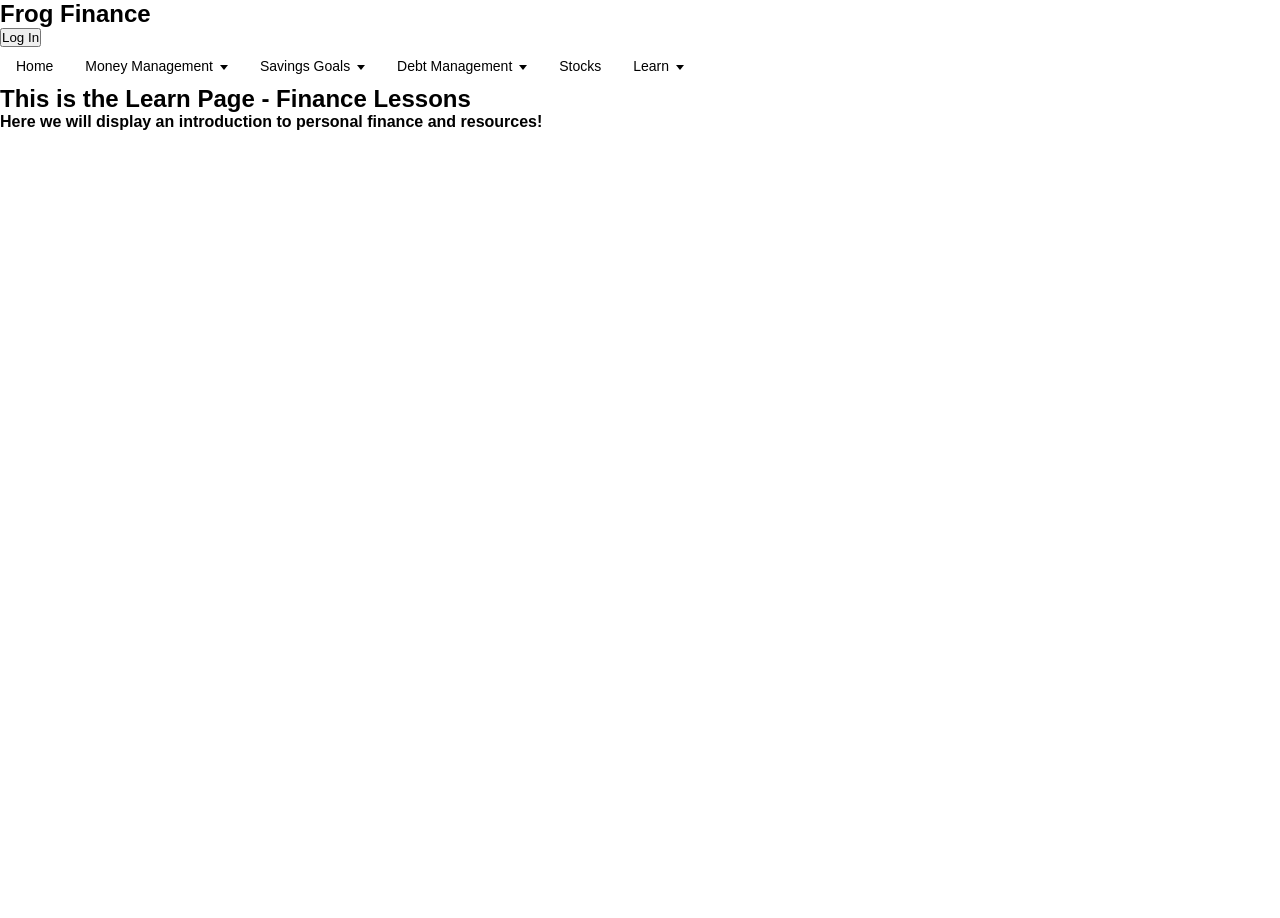
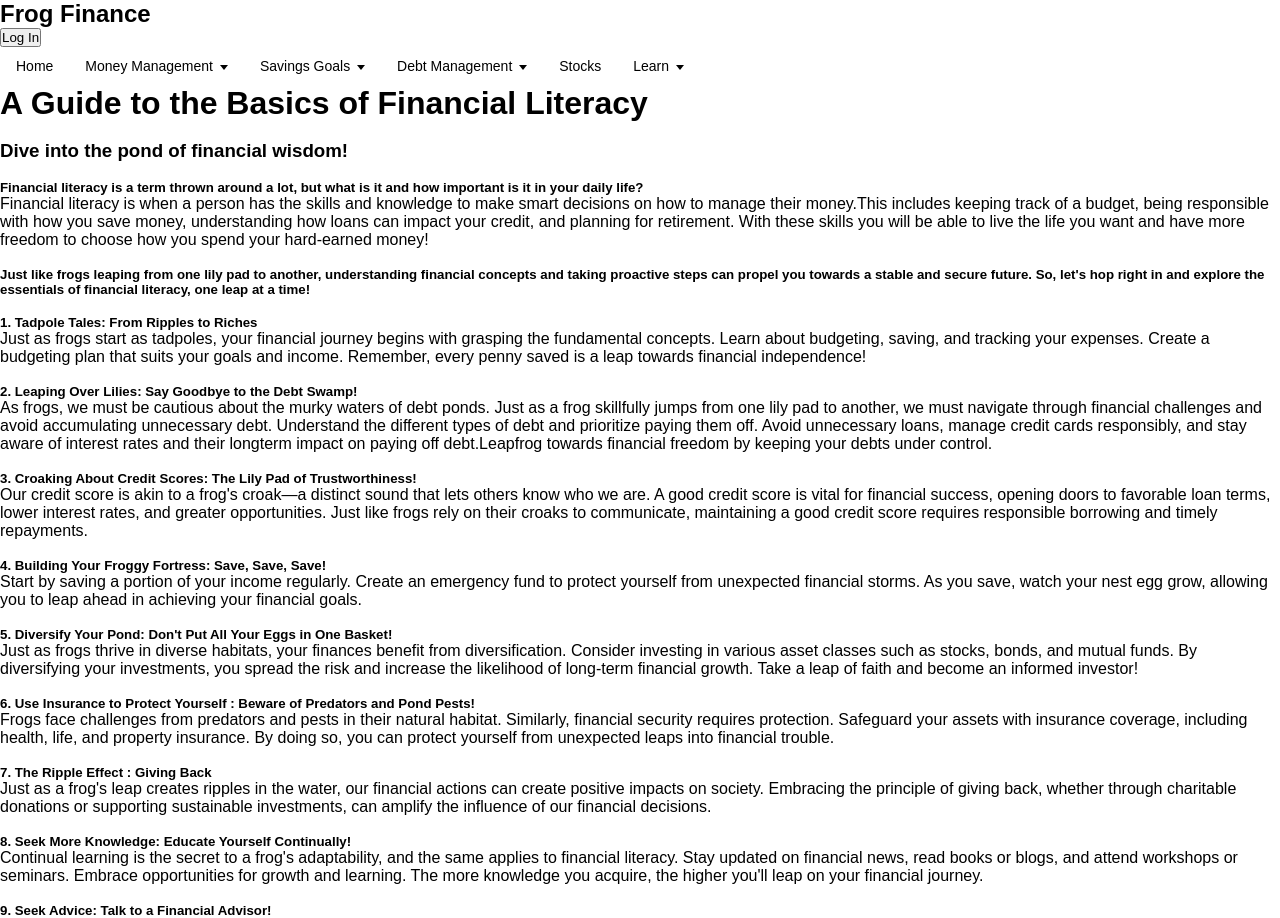
Before and after one commit to Shamayal/frog-finance, a React (Create React App) app in the folder frontend/client/: page /learn/finance in a window 1280 px wide. Shown: the top 918 px of the page. Before the commit the page ends 800 px from the top, so only its background shows below. Built offline with nearby package versions, Linux system fonts and the light colour scheme.

Commit message:
added blog posts to learn sections

```diff
--- a/frontend/client/src/routes/HomePage.jsx
+++ b/frontend/client/src/routes/HomePage.jsx
@@ -4,6 +4,9 @@ const HomePage = () => {
       <h2>Welcome to Frog Finance!</h2>
       <h3>Leap towards financial stability!</h3>
       <h4>Join millions of others and hop into finance frog to embark on your journey to effective money management!</h4>
+      <h3>The First Hop Towards a Better Future!</h3>
+      <h6>Disclaimer: No frogs were harmed in the making of this blog post. Ribbit!
+</h6>
     </div>
   );
 };
--- a/frontend/client/src/routes/Learn/LearnFinance.jsx
+++ b/frontend/client/src/routes/Learn/LearnFinance.jsx
@@ -1,8 +1,68 @@
 const LearnFinance = () => {
   return (
     <div>
-      <h2>This is the Learn Page - Finance Lessons</h2>
-      <h4>Here we will display an introduction to personal finance and resources!</h4>
+      <h1>A Guide to the Basics of Financial Literacy</h1>
+      <br />
+      <h3>Dive into the pond of financial wisdom!</h3>
+      <br />
+      <h5>Financial literacy is a term thrown around a lot, but what is it and how important is it in your daily life?</h5>
+      <p>
+        Financial literacy is when a person has the skills and knowledge to make smart decisions on how to manage their money.This includes keeping track of a budget, being responsible with how you save money, understanding how loans can impact your credit, and planning for retirement. With these skills you will be able to live the life you want and have more freedom to choose how you spend your hard-earned money!
+      </p>
+      <br />
+      <h5>
+      Just like frogs leaping from one lily pad to another, understanding financial concepts and taking proactive steps can propel you towards a stable and secure future. So, let's hop right in and explore the essentials of financial literacy, one leap at a time!
+      </h5>
+      <br />
+      <h5>1. Tadpole Tales: From Ripples to Riches</h5>
+      <p>
+      Just as frogs start as tadpoles, your financial journey begins with grasping the fundamental concepts. Learn about budgeting, saving, and tracking your expenses. Create a budgeting plan that suits your goals and income. Remember, every penny saved is a leap towards financial independence!
+      </p>
+      <br />
+      <h5>2. Leaping Over Lilies: Say Goodbye to the Debt Swamp!</h5>
+      <p>
+      As frogs, we must be cautious about the murky waters of debt ponds. Just as a frog skillfully jumps from one lily pad to another, we must navigate through financial challenges and avoid accumulating unnecessary debt. Understand the different types of debt and prioritize paying them off. Avoid unnecessary loans, manage credit cards responsibly, and stay aware of interest rates and their longterm impact on paying off debt.Leapfrog towards financial freedom by keeping your debts under control.
+      </p>
+      <br />
+      <h5>3. Croaking About Credit Scores: The Lily Pad of Trustworthiness!</h5>
+      <p>
+      Our credit score is akin to a frog's croak—a distinct sound that lets others know who we are. A good credit score is vital for financial success, opening doors to favorable loan terms, lower interest rates, and greater opportunities. Just like frogs rely on their croaks to communicate, maintaining a good credit score requires responsible borrowing and timely repayments.
+      </p>
+      <br />
+      <h5>4. Building Your Froggy Fortress: Save, Save, Save!</h5>
+      <p>
+      Start by saving a portion of your income regularly. Create an emergency fund to protect yourself from unexpected financial storms. As you save, watch your nest egg grow, allowing you to leap ahead in achieving your financial goals.
+      </p>
+      <br />
+      <h5>5. Diversify Your Pond: Don't Put All Your Eggs in One Basket!</h5>
+      <p>
+      Just as frogs thrive in diverse habitats, your finances benefit from diversification. Consider investing in various asset classes such as stocks, bonds, and mutual funds. By diversifying your investments, you spread the risk and increase the likelihood of long-term financial growth. Take a leap of faith and become an informed investor!
+      </p>
+      <br />
+      <h5>6. Use Insurance to Protect Yourself : Beware of Predators and Pond Pests!</h5>
+      <p>
+      Frogs face challenges from predators and pests in their natural habitat. Similarly, financial security requires protection. Safeguard your assets with insurance coverage, including health, life, and property insurance. By doing so, you can protect yourself from unexpected leaps into financial trouble.
+      </p>
+      <br />
+      <h5>7. The Ripple Effect : Giving Back</h5>
+      <p>
+        Just as a frog's leap creates ripples in the water, our financial actions can create positive impacts on society. Embracing the principle of giving back, whether through charitable donations or supporting sustainable investments, can amplify the influence of our financial decisions.
+      </p>
+      <br />
+      <h5>8. Seek More Knowledge: Educate Yourself Continually!</h5>
+      <p>
+      Continual learning is the secret to a frog's adaptability, and the same applies to financial literacy. Stay updated on financial news, read books or blogs, and attend workshops or seminars. Embrace opportunities for growth and learning. The more knowledge you acquire, the higher you'll leap on your financial journey.
+      </p>
+      <br />
+      <h5>9. Seek Advice: Talk to a Financial Advisor!</h5>
+      <p>
+      Just as frogs guide their tadpoles, seeking financial advice can help you navigate tricky financial waters. Consider working with a financial advisor or finding a knowledgeable mentor who can provide guidance tailored to your goals. Their expertise can help you make informed financial decisions and avoid potential pitfalls.
+      </p>
+      <br />
+      <h5>10. Sign-Up for a Frog Finance Account!</h5>
+      <p>
+        The first hop in navigating the ever-chaning waters of personal fincance is to create a Frog Finance account! Members have free access to features like the budget tracker, savings goals, and debt management which you can use to know where your money is going and see how much you are saving to put towards your goals or pay off high interest debts! Welcome to our pond, ribbet!
+      </p>
     </div>
   );
 };
--- a/frontend/client/src/routes/Learn/LearnMoney.jsx
+++ b/frontend/client/src/routes/Learn/LearnMoney.jsx
@@ -1,8 +1,39 @@
 const LearnMoney = () => {
   return (
     <div>
-      <h2>This is the Learn Page - Money Tips</h2>
-      <h4>Here we will display tips on saving and managing money!</h4>
+      <h1>"Ribbeting" Tips on How you Can Pinch your Pennies!</h1>
+      <br />
+      <h3>Saving Money the Frog-tastic Way!</h3>
+      <br />
+      <h5>Saving Money doesn't have to be hard or boring, but how can you do that?</h5>
+      <p>
+        In our daily lives, finding ways to save money can be a tad challenging. However, with a little creativity and a touch of whimsy, we can discover frog-tastic methods to jump-start our savings. From budgeting to embracing frugality, let's explore a lily pad full of clever ways to save those precious pennies, all while hopping along with our amphibian friends!
+      </p>
+      <br />
+      <h5>1. "Croak" Down on Your Expenses</h5>
+      <p>
+      It is crucial to analyze your expenses and reflect on what was an unnecessary purchase.Focus on your needs vs. wants. Do you really need to buy lunch at work everyday or can you save money and bring a homecooked meal instead? Create a budgeting plan that suits your goals and income. Instead of splurging on costly outings, try hiking, organizing game nights with friends, or having a movie marathon at home. Learn to enjoy the simply everyday things that bring us joy.
+      </p>
+      <br />
+      <h5>2. Hop on the Thrifting Train</h5>
+      <p>
+      Embrace the art of thrift shopping! Instead of buying brand new items, leap into secondhand stores and flea markets for incredible deals. You never know what hidden treasures you might find—be it fashionable clothing or quirky home decor. It's the frugal frog method to save while reducing waste and being environmentally conscious.
+      </p>
+      <br />
+      <h5>3. Leaping Over Impulse Purchases</h5>
+      <p>
+      Avoid falling victim to marketing scehemes that will lure you in to purchase the current trendy item. Impulse purchases can be a drain on your wallet. If you come across something you want to buy, give it some time. This allows you to reflect on whether it's a necessary purchase or simply a passing desire. Often, you'll find that the "hoppy" feeling fades away, and you'll save money by avoiding unnecessary buys. Remember the goal is to be rich not look rich.
+      </p>
+      <br />
+      <h5>4. Frog Friendly Energy Efficiency</h5>
+      <p>
+      Embrace energy-efficient habits, and you'll witness a reduction in your utility bills. Make sure to turn off lights when you leave a room, unplug electronics when they're not in use, and opt for energy-efficient appliances. These small adjustments can make a huge difference in conserving energy and saving you money in the long run.
+      </p>
+      <br />
+      <h5>5. Jump into Couponing</h5>
+      <p>
+      Don't let coupons hop away without making use of them! Embrace the art of couponing and save a bundle on your grocery bills, household items, and more. Hop on websites or apps that offer digital coupons and watch your savings soar like a frog leaping across a pond!
+      </p>
     </div>
   );
 };
```
